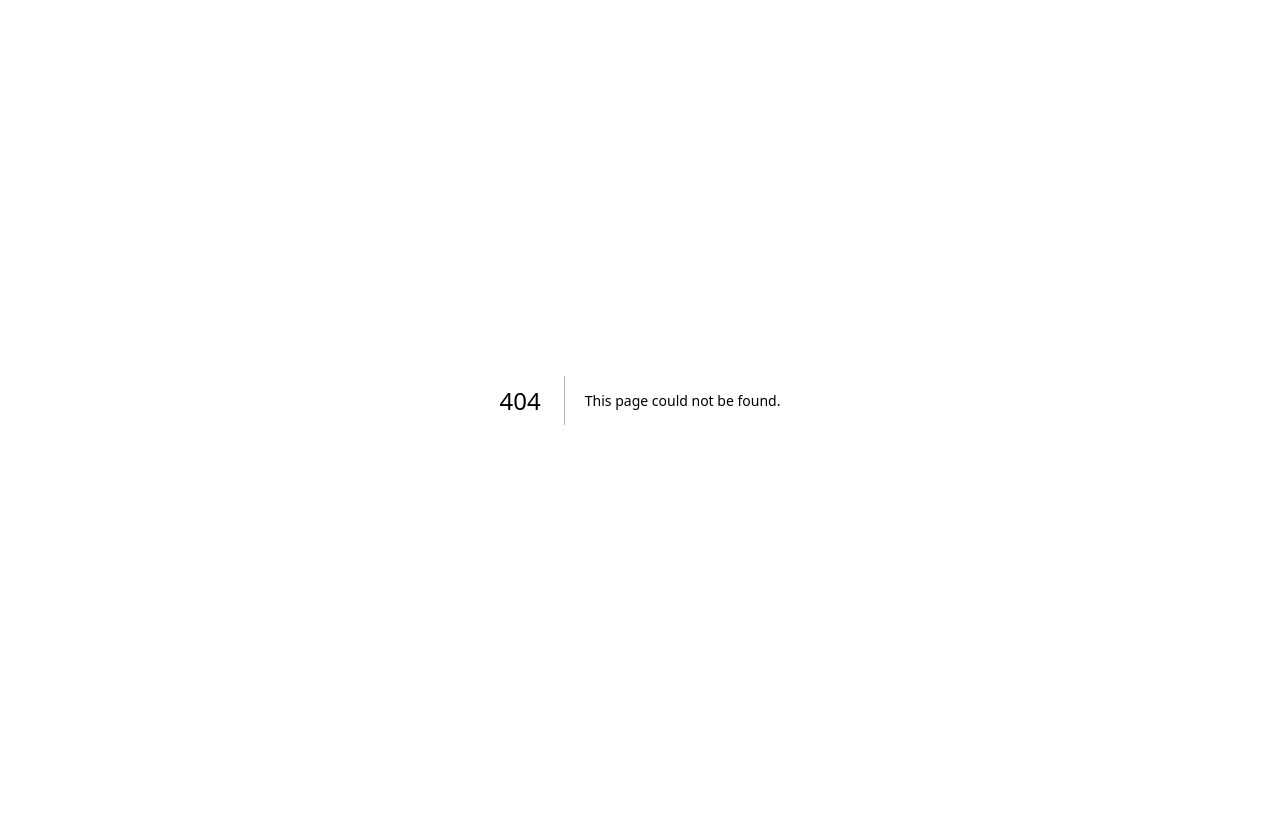
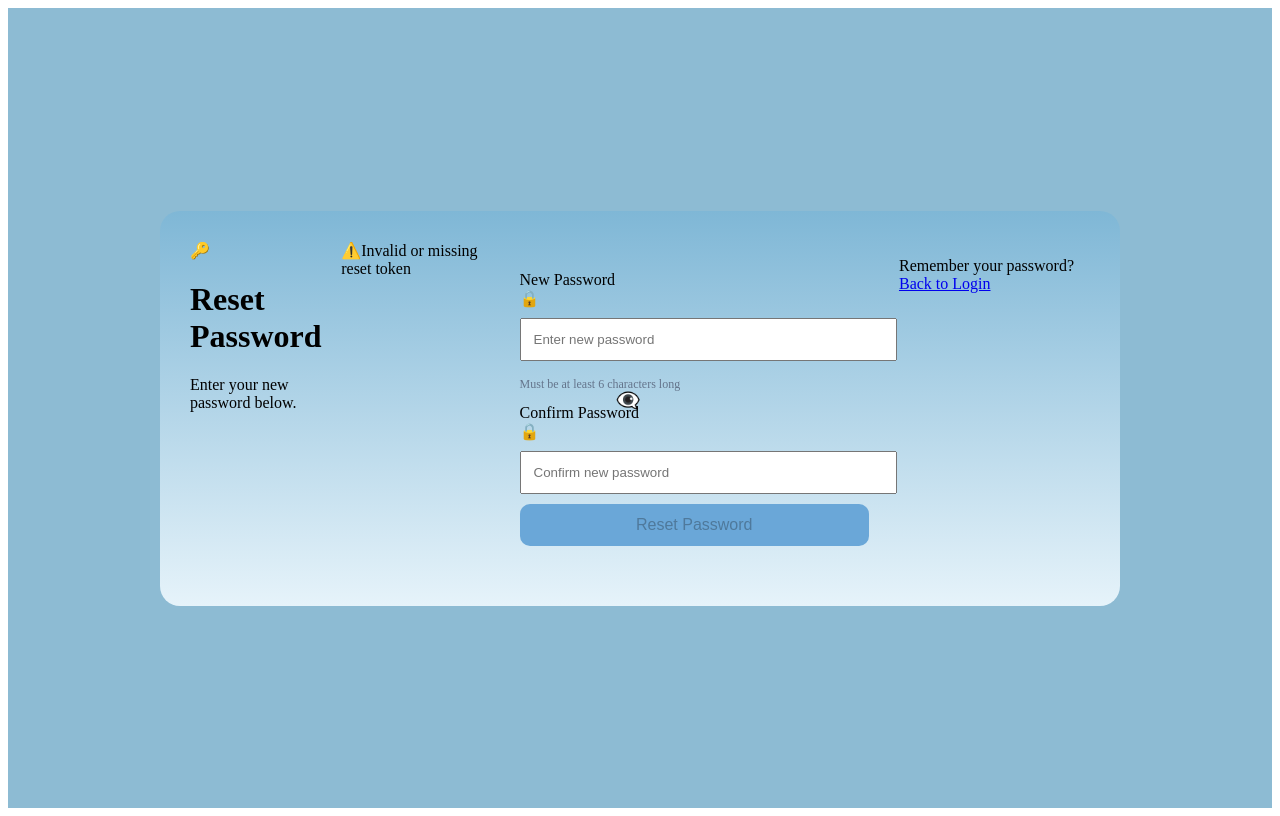
Before and after one commit to sshreya007/WEB-API-Trip_Companion, a Next.js app: page /auth/reset-password in a window 1280 px wide. Before the commit this address had no page. Built offline with nearby package versions, Linux system fonts and the light colour scheme; no server answers.

Commit message:
Working on reset password page

```diff
--- /dev/null
+++ b/app/auth/reset-password/page.tsx
@@ -0,0 +1,213 @@
+'use client';
+
+import { useState, useEffect, Suspense } from 'react';
+import { useRouter, useSearchParams } from 'next/navigation';
+import Link from 'next/link';
+import { passwordResetAPI } from '@/lib/api/password-reset';
+import '@/styles/auth.css';
+
+function ResetPasswordForm() {
+  const router = useRouter();
+  const searchParams = useSearchParams();
+  const [token, setToken] = useState('');
+  const [newPassword, setNewPassword] = useState('');
+  const [confirmPassword, setConfirmPassword] = useState('');
+  const [loading, setLoading] = useState(false);
+  const [success, setSuccess] = useState(false);
+  const [error, setError] = useState('');
+  const [showPassword, setShowPassword] = useState(false);
+
+  useEffect(() => {
+    const tokenFromUrl = searchParams.get('token');
+    if (tokenFromUrl) {
+      setToken(tokenFromUrl);
+    } else {
+      setError('Invalid or missing reset token');
+    }
+  }, [searchParams]);
+
+  const handleSubmit = async (e: React.FormEvent) => {
+    e.preventDefault();
+    setError('');
+
+    if (!token) {
+      setError('Invalid or missing reset token');
+      return;
+    }
+
+    if (!newPassword) {
+      setError('Please enter a new password');
+      return;
+    }
+
+    if (newPassword.length < 6) {
+      setError('Password must be at least 6 characters long');
+      return;
+    }
+
+    if (newPassword !== confirmPassword) {
+      setError('Passwords do not match');
+      return;
+    }
+
+    setLoading(true);
+
+    const result = await passwordResetAPI.resetPassword(token, newPassword);
+
+    if (result.success) {
+      setSuccess(true);
+      setTimeout(() => {
+        router.push('/auth/login');
+      }, 3000);
+    } else {
+      setError(result.error || 'Failed to reset password');
+    }
+
+    setLoading(false);
+  };
+
+  if (success) {
+    return (
+      <div className="auth-container">
+        <div className="auth-card" style={{ textAlign: 'center', maxWidth: '500px' }}>
+          <div style={{ fontSize: '60px', marginBottom: '20px' }}>✅</div>
+          <h1 style={{ fontSize: '28px', fontWeight: '800', marginBottom: '12px', color: '#0f172a' }}>
+            Password Reset Successfully!
+          </h1>
+          <p style={{ color: '#64748b', marginBottom: '24px', lineHeight: '1.6' }}>
+            Your password has been changed successfully. You can now log in with your new password.
+          </p>
+          <p style={{ color: '#64748b', fontSize: '14px', marginBottom: '24px' }}>
+            Redirecting to login page...
+          </p>
+          <Link href="/auth/login" style={{
+            display: 'inline-block',
+            padding: '12px 32px',
+            background: 'linear-gradient(135deg, #0d9488 0%, #06b6d4 100%)',
+            color: 'white',
+            textDecoration: 'none',
+            borderRadius: '12px',
+            fontWeight: '700'
+          }}>
+            Go to Login
+          </Link>
+        </div>
+      </div>
+    );
+  }
+
+  return (
+    <div className="auth-container">
+      <div className="auth-card">
+        <div className="auth-header">
+          <div className="auth-icon">🔑</div>
+          <h1 className="auth-title">Reset Password</h1>
+          <p className="auth-subtitle">
+            Enter your new password below.
+          </p>
+        </div>
+
+        {error && (
+          <div className="auth-error">
+            <span className="error-icon">⚠️</span>
+            <span>{error}</span>
+          </div>
+        )}
+
+        <form onSubmit={handleSubmit} className="auth-form">
+          <div className="form-group">
+            <label className="form-label">New Password</label>
+            <div className="input-with-icon">
+              <span className="input-icon">🔒</span>
+              <input
+                type={showPassword ? 'text' : 'password'}
+                className="form-input"
+                placeholder="Enter new password"
+                value={newPassword}
+                onChange={(e) => setNewPassword(e.target.value)}
+                required
+                disabled={loading}
+                minLength={6}
+              />
+              <button
+                type="button"
+                onClick={() => setShowPassword(!showPassword)}
+                style={{
+                  position: 'absolute',
+                  right: '12px',
+                  top: '50%',
+                  transform: 'translateY(-50%)',
+                  background: 'none',
+                  border: 'none',
+                  cursor: 'pointer',
+                  fontSize: '20px'
+                }}
+              >
+                {showPassword ? '👁️' : '👁️‍🗨️'}
+              </button>
+            </div>
+            <p style={{ fontSize: '12px', color: '#64748b', marginTop: '6px' }}>
+              Must be at least 6 characters long
+            </p>
+          </div>
+
+          <div className="form-group">
+            <label className="form-label">Confirm Password</label>
+            <div className="input-with-icon">
+              <span className="input-icon">🔒</span>
+              <input
+                type={showPassword ? 'text' : 'password'}
+                className="form-input"
+                placeholder="Confirm new password"
+                value={confirmPassword}
+                onChange={(e) => setConfirmPassword(e.target.value)}
+                required
+                disabled={loading}
+                minLength={6}
+              />
+            </div>
+          </div>
+
+          <button
+            type="submit"
+            className="auth-button"
+            disabled={loading || !token}
+          >
+            {loading ? (
+              <>
+                <span className="spinner"></span>
+                Resetting Password...
+              </>
+            ) : (
+              'Reset Password'
+            )}
+          </button>
+        </form>
+
+        <div className="auth-footer">
+          <p>
+            Remember your password?{' '}
+            <Link href="/auth/login" className="auth-link">
+              Back to Login
+            </Link>
+          </p>
+        </div>
+      </div>
+    </div>
+  );
+}
+
+export default function ResetPasswordPage() {
+  return (
+    <Suspense fallback={
+      <div className="auth-container">
+        <div className="auth-card" style={{ textAlign: 'center' }}>
+          <div className="spinner" style={{ margin: '40px auto' }}></div>
+          <p>Loading...</p>
+        </div>
+      </div>
+    }>
+      <ResetPasswordForm />
+    </Suspense>
+  );
+}
```
